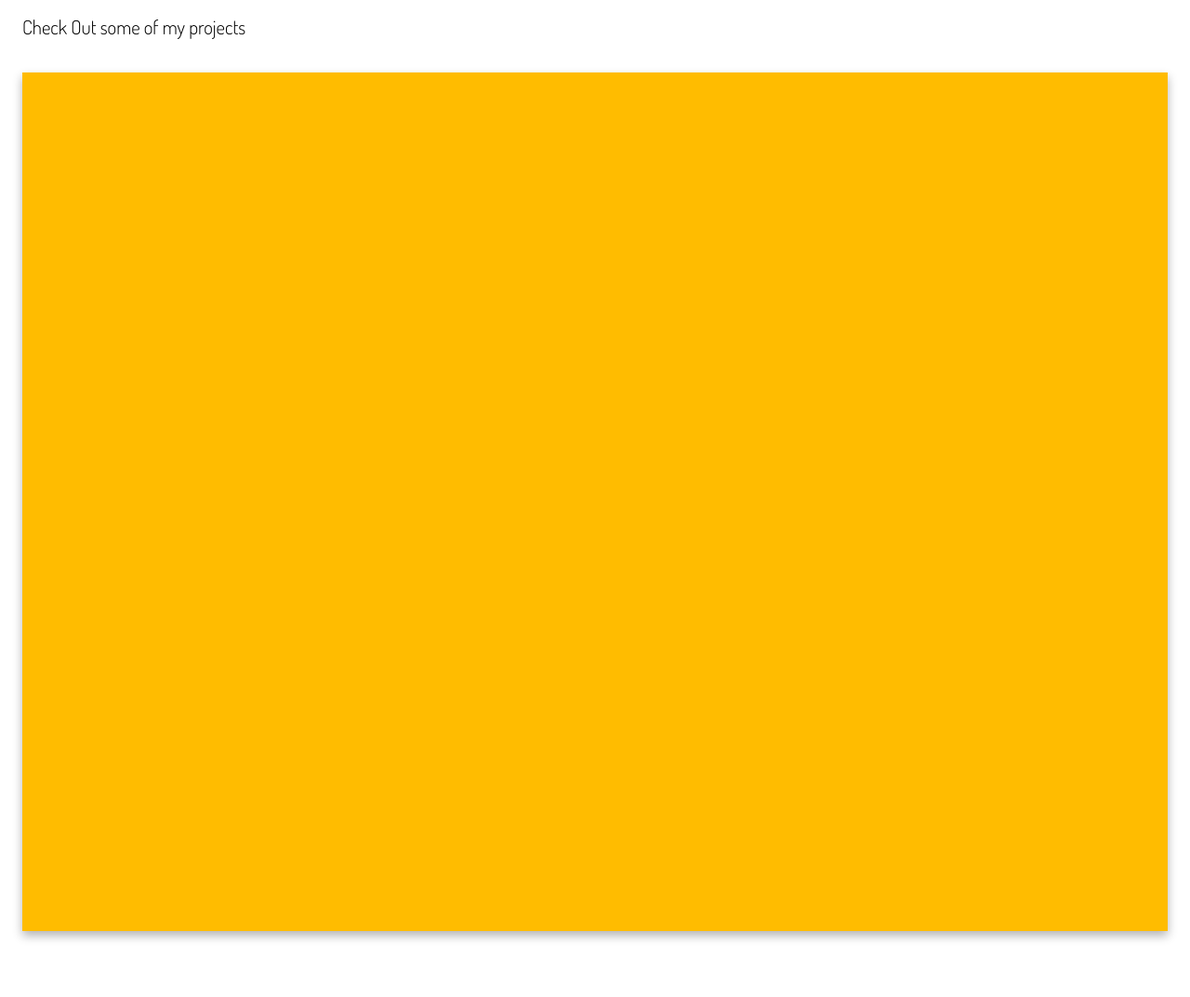
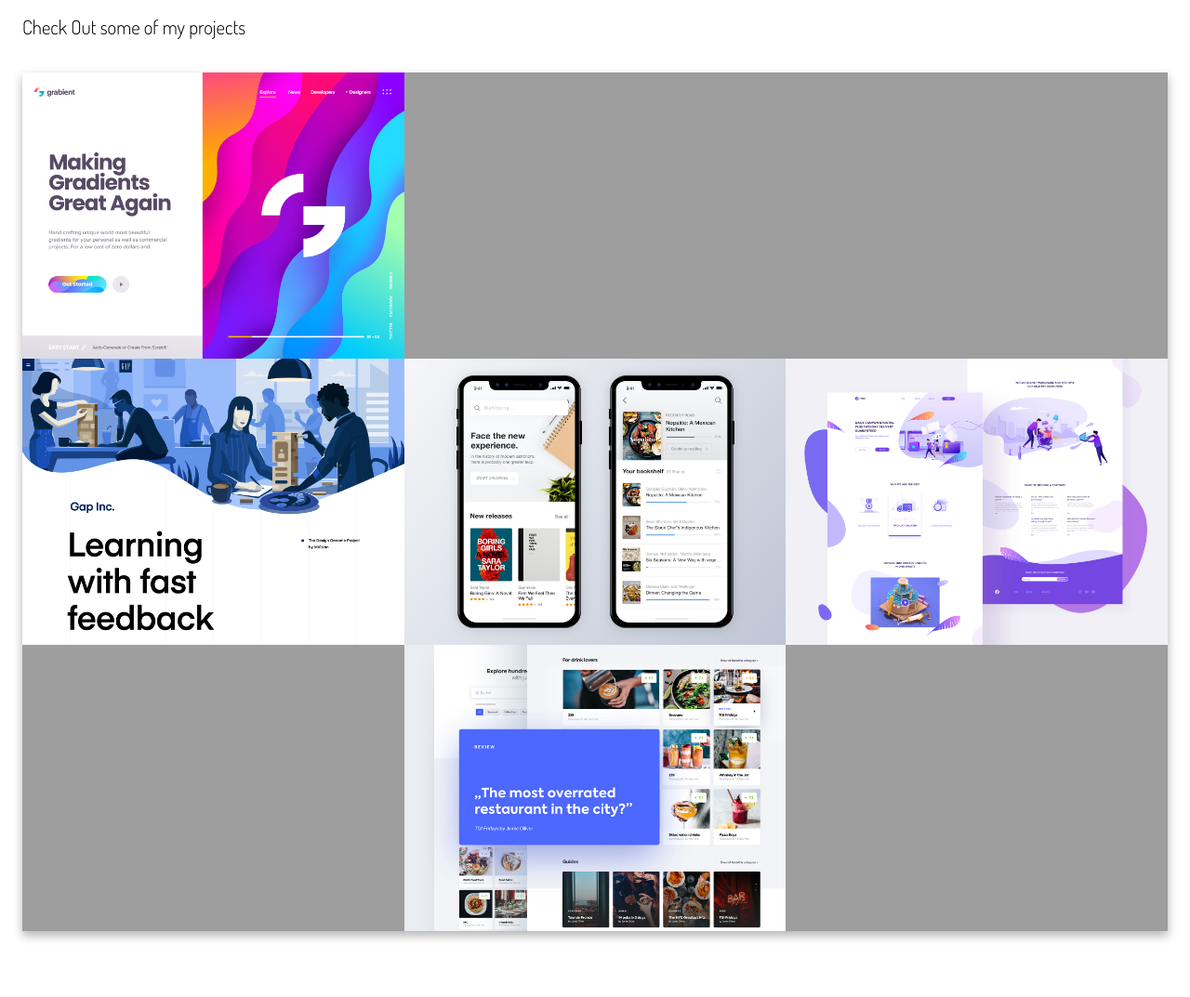
Before and after one commit to Tyyo1999/portfolio_website, a website: page Dist/work.html in a window 1280 px wide. Shown: the part 227-1300 px from the top of the page at 93% size. Drawn offline with Linux system fonts and the light colour scheme; the site is published under a folder, as on GitHub Pages, so addresses that start at the root find nothing.

Commit message:
img changes

```diff
--- a/Dist/work.html
+++ b/Dist/work.html
@@ -38,7 +38,7 @@
         <div class="items">
           <div class="item">
             <div class="item-image">
-              <img src="/Dist/img/items/item1.png" alt="">
+              <img src="img/items/item1.png" alt="">
             </div>
             <div class="item-text">
               <div class="item-text-wrap">
@@ -49,7 +49,7 @@
           </div>
           <div class="item">
             <div class="item-image">
-              <img src="/Dist/img/items/item2.png" alt="">
+              <img src="img/items/item2.png" alt="">
             </div>
             <div class="item-text">
               <div class="item-text-wrap">
@@ -60,7 +60,7 @@
           </div>
           <div class="item">
             <div class="item-image">
-              <img src="/Dist/img/items/item3.png" alt="">
+              <img src="img/items/item3.png" alt="">
             </div>
             <div class="item-text">
               <div class="item-text-wrap">
@@ -71,7 +71,7 @@
           </div>
           <div class="item">
             <div class="item-image">
-              <img src="/Dist/img/items/item4.png" alt="">
+              <img src="img/items/item4.png" alt="">
             </div>
             <div class="item-text">
               <div class="item-text-wrap">
@@ -82,7 +82,7 @@
           </div>
           <div class="item">
             <div class="item-image">
-              <img src="/Dist/img/items/item5.png" alt="">
+              <img src="img/items/item5.png" alt="">
             </div>
             <div class="item-text">
               <div class="item-text-wrap">
@@ -93,7 +93,7 @@
           </div>
           <div class="item">
             <div class="item-image">
-              <img src="/Dist/img/items/item6.png" alt="">
+              <img src="img/items/item6.png" alt="">
             </div>
             <div class="item-text">
               <div class="item-text-wrap">
@@ -104,7 +104,7 @@
           </div>
           <div class="item">
             <div class="item-image">
-              <img src="/Dist/img/items/item7.png" alt="">
+              <img src="img/items/item7.png" alt="">
             </div>
             <div class="item-text">
               <div class="item-text-wrap">
@@ -115,7 +115,7 @@
           </div>
           <div class="item">
             <div class="item-image">
-              <img src="/Dist/img/items/item8.png" alt="">
+              <img src="img/items/item8.png" alt="">
             </div>
             <div class="item-text">
               <div class="item-text-wrap">
@@ -126,7 +126,7 @@
           </div>
           <div class="item">
             <div class="item-image">
-              <img src="/Dist/img/items/item9.png" alt="">
+              <img src="img/items/item9.png" alt="">
             </div>
             <div class="item-text">
               <div class="item-text-wrap">
```
Also changed, not shown: Dist/about.html (+4 -4 lines).
